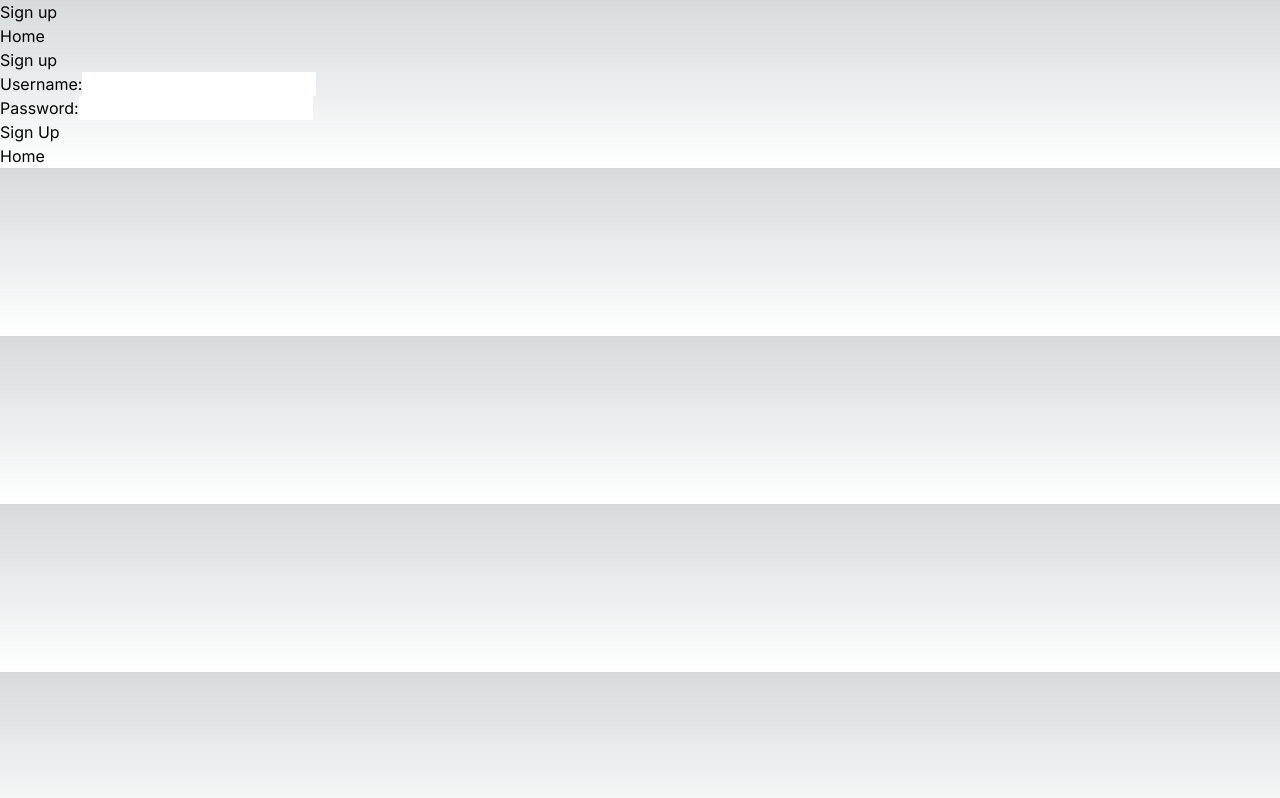
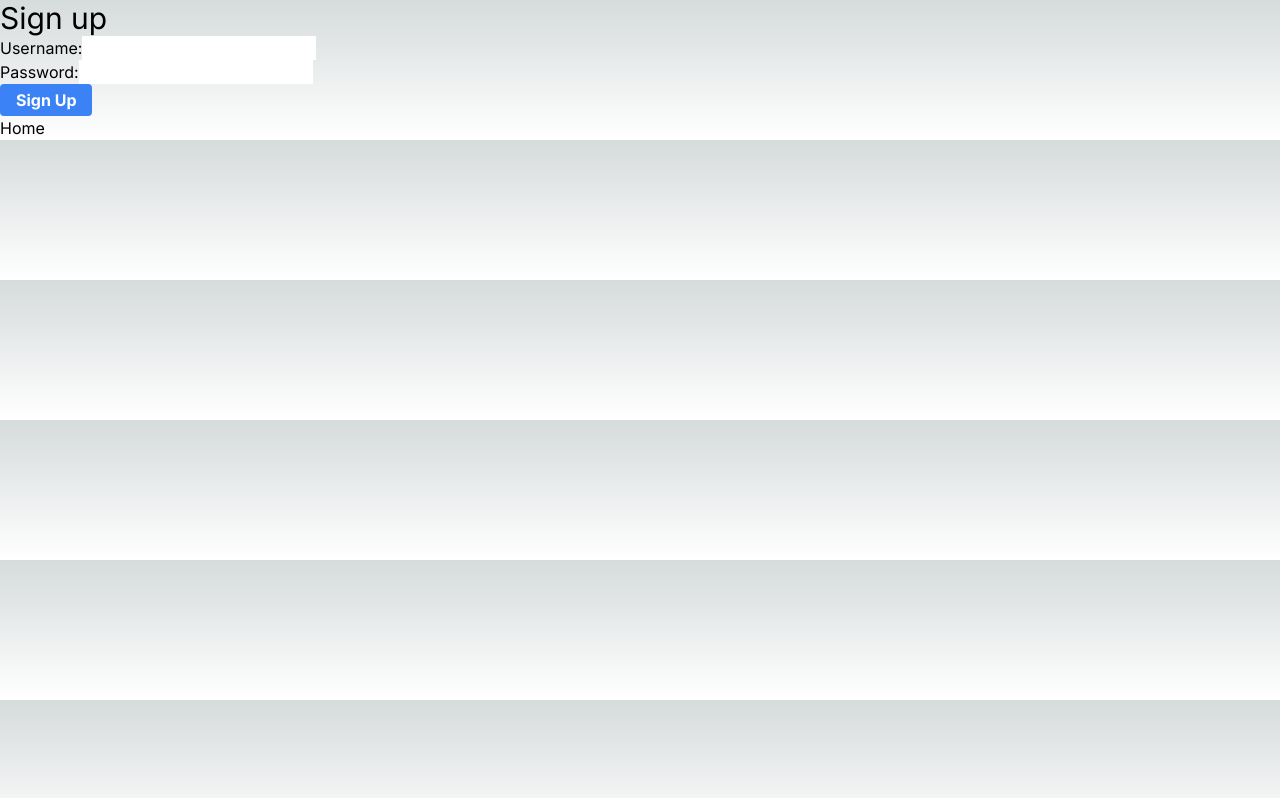
Before and after one commit to AD-FEND/next-localstorage-blog, a Next.js app in the folder react-blog/: page /sign-up in a window 1280 px wide. Built offline with nearby package versions, Linux system fonts and the light colour scheme.

Commit message:
Sign up button and heading styling.

```diff
--- a/react-blog/app/sign-up/components/SignInForm.tsx
+++ b/react-blog/app/sign-up/components/SignInForm.tsx
@@ -47,7 +47,7 @@ export default function  SignInForm() {
         />
       </div>
       {/* Submit button */}
-      <button type="submit">Sign Up</button>
+      <button className='bg-blue-500 hover:bg-blue-700 text-white font-bold py-1 px-4 rounded' type="submit">Sign Up</button>
     </form>
   );
 }
--- a/react-blog/app/sign-up/page.tsx
+++ b/react-blog/app/sign-up/page.tsx
@@ -11,11 +11,10 @@ export default function SignUpPage() {
   }
   return (
     <div>
-      <h1>Sign up</h1>
-      <Link href="/">Home</Link>
+      <h1 className='text-3xl'>Sign up</h1>
+
 
 <div>
-      <h1>Sign up</h1>
       <SignInForm></SignInForm>
       {/* Link back to the home page */}
       <Link href="/">Home</Link>
```
